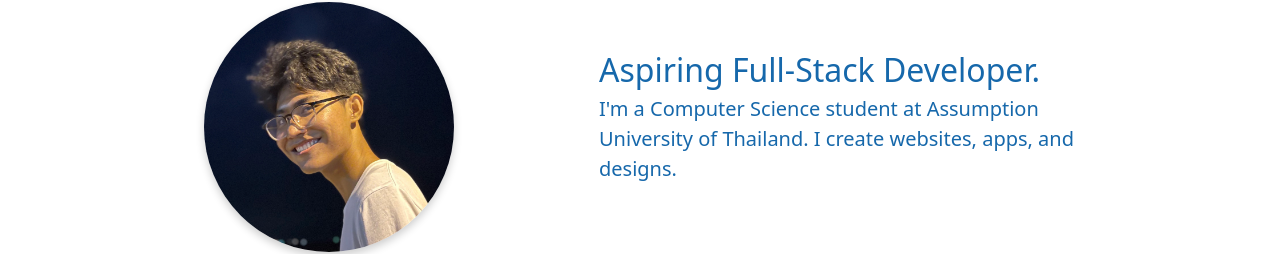
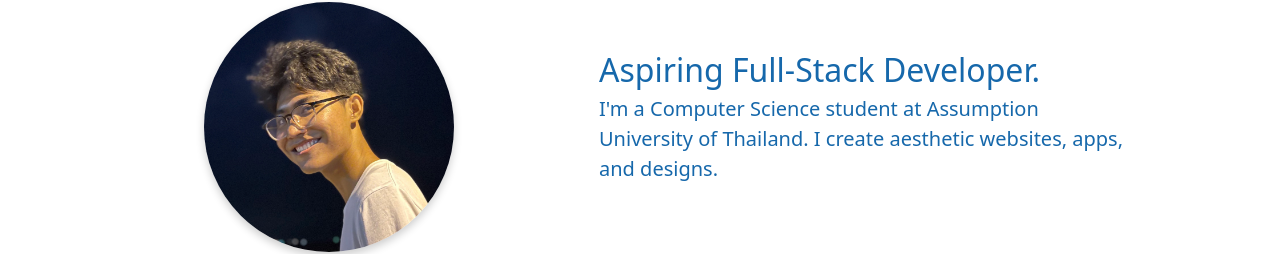
Before and after one commit to tintin4303/Personal-Website, a plain HTML site: page index.html in a window 1280 px wide. Shown: the part 686-940 px from the top of the page. Drawn offline with nearby package versions, Linux system fonts and the light colour scheme.

Commit message:
add aesthetic to p in about me

```diff
--- a/index.html
+++ b/index.html
@@ -44,7 +44,7 @@
             <div class="row">
                 <div class="col-md-7 order-2 order-md-2 px-5 align-self-center" id="about-me">
                   <h2 class="featurette-heading fw-normal lh-1">Aspiring Full-Stack Developer.</h2>
-                  <p class="lead">I'm a Computer Science student at Assumption University of Thailand. I create websites, apps, and designs.</p>
+                  <p class="lead">I'm a Computer Science student at Assumption University of Thailand. I create aesthetic websites, apps, and designs.</p>
                 </div>
                 <div class="col-md-5 order-1 order-md-1 text-center align-self-center pb-5 pb-md-0">
                     <img src="./images/Nyunt Tin.jpeg" alt="nyunt tin" width="250" id="profile-pic">
```
